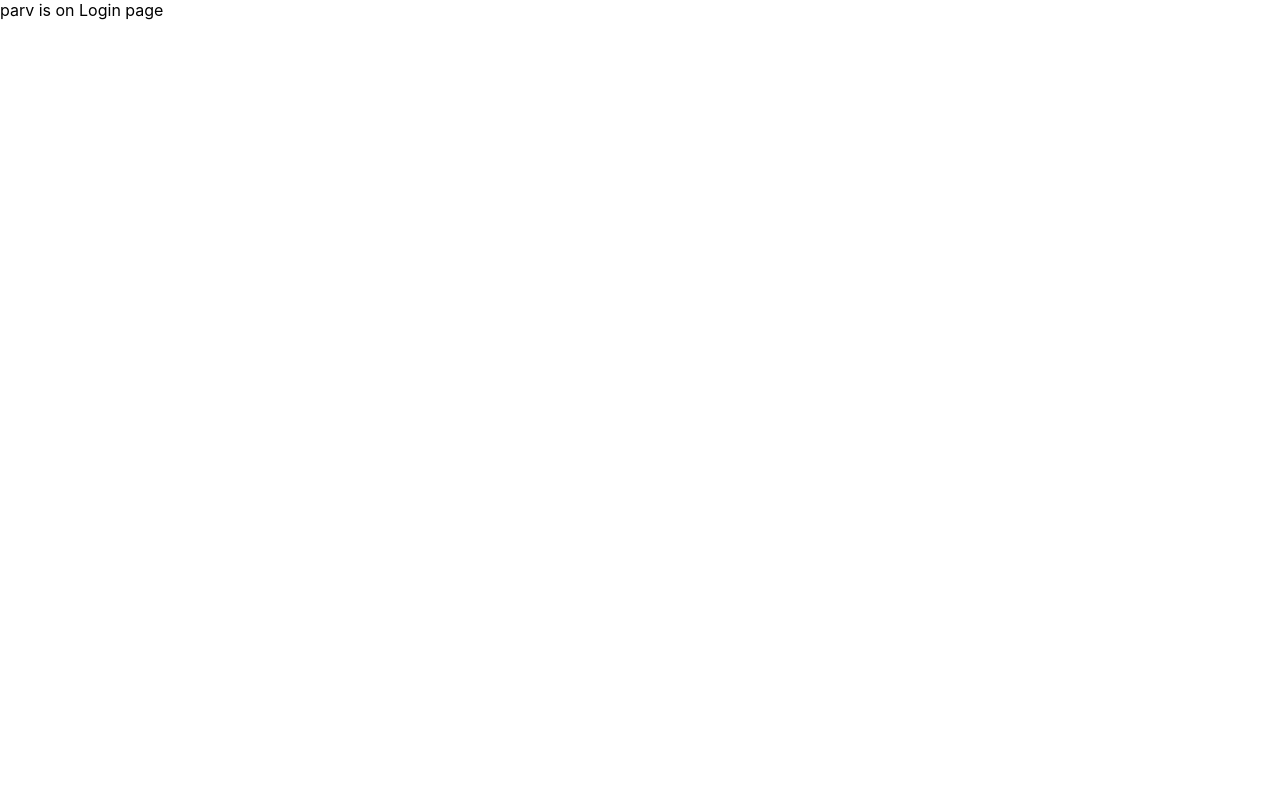
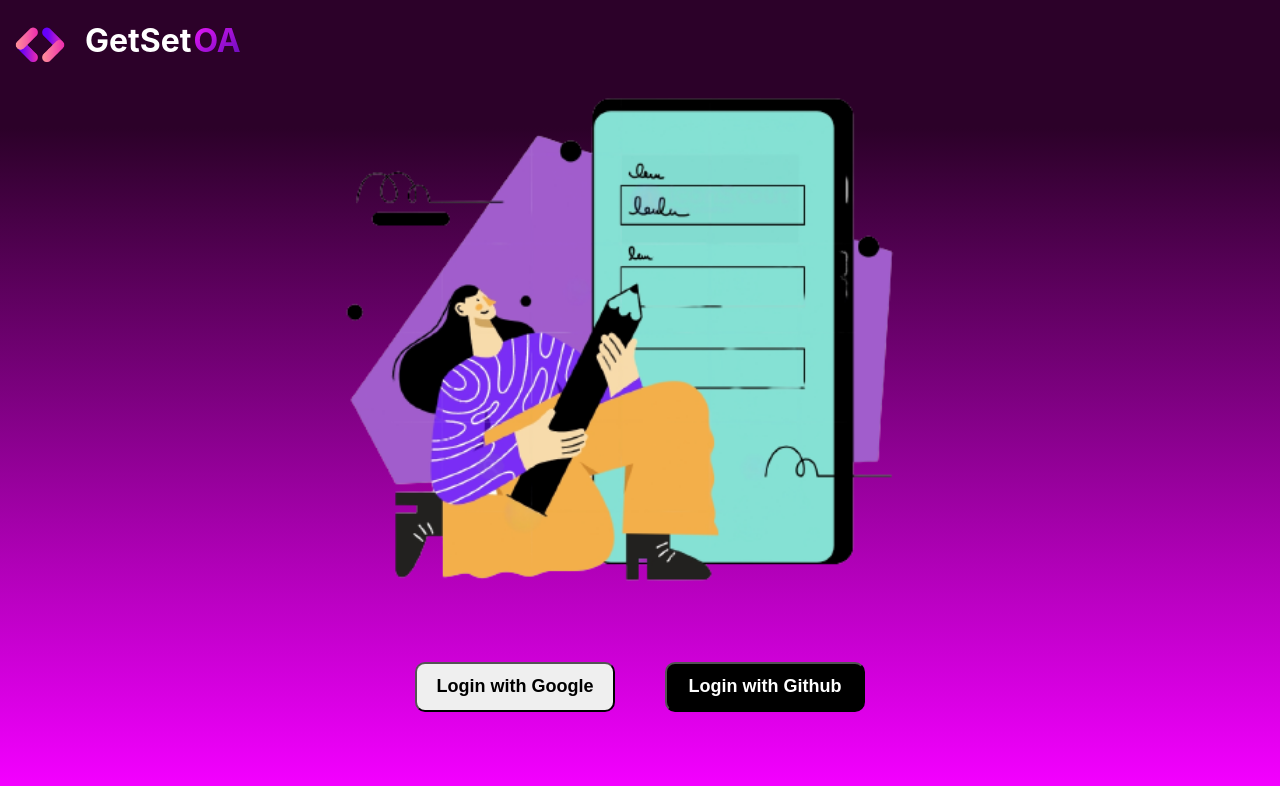
Before and after one commit to piyushhhxyz/GetSet-OA.com, a React (Create React App) app in the folder client/: page /auth in a window 1280 px wide. Shown: the top 786 px of the page. Built offline with nearby package versions, Linux system fonts and the light colour scheme.

Commit message:
login and Home page

```diff
--- a/client/src/Main.css
+++ b/client/src/Main.css
@@ -154,3 +154,77 @@
 .LINK {
   background-color: aqua;
 }
+.loginWrapper {
+  height: 100vh;
+  width: 100vw;
+  display: flex;
+  justify-content: center;
+  align-items: center;
+  margin-top: -100px;
+}
+.container {
+  width: 500px;
+  height: 500px;
+  display: flex;
+  flex-direction: column;
+  justify-content: center;
+  align-items: center;
+}
+.loginImg {
+  height: 800px;
+  width: 800px;
+}
+.btnDiv {
+  display: flex;
+}
+.gitBtn {
+  margin-left: 50px;
+  width: 200px;
+  height: 50px;
+  border-radius: 10px;
+  font-weight: 750;
+  font-size: large;
+  color: white;
+  background-color: black;
+}
+.googleBtn {
+  width: 200px;
+  height: 50px;
+  border-radius: 10px;
+  font-weight: 750;
+  font-size: large;
+}
+.homeWrapper {
+  background: rgb(0, 0, 0);
+  background: linear-gradient(
+    180deg,
+    rgba(0, 0, 0, 1) 0%,
+    rgba(152, 3, 249, 1) 81%
+  );
+  height: 100vh;
+}
+.appLogoHome {
+  height: 70px;
+  width: 70px;
+  border-radius: 50%;
+  margin-top: 10px;
+  margin-left: 0px;
+  margin-right: 10px;
+}
+.loginTop {
+  background: rgb(44, 1, 41);
+  background: linear-gradient(
+    180deg,
+    rgba(44, 1, 41, 1) 16%,
+    rgba(243, 0, 255, 1) 98%
+  );
+  height: 100vh;
+}
+.appLogoLogin {
+  height: 70px;
+  width: 70px;
+  border-radius: 50%;
+  margin-top: 10px;
+  margin-left: 5px;
+  margin-right: 10px;
+}
--- a/client/src/components/Routercomp.js
+++ b/client/src/components/Routercomp.js
@@ -1,11 +1,14 @@
 import { Route, Routes, BrowserRouter } from "react-router-dom";
 import Landing from "../pages/Landing";
+import Login from "../pages/Login";
+import Home from "../pages/Home";
 function Routercomp() {
   return (
     <BrowserRouter>
       <Routes>
         <Route path="/" element={<Landing />} />
-        <Route path="/auth" element={<>parv is on Login page</>} />
+        <Route path="/auth" element={<Login />} />
+        <Route path="/home" element={<Home />} />
       </Routes>
     </BrowserRouter>
   );
--- /dev/null
+++ b/client/src/pages/Home.js
@@ -0,0 +1,16 @@
+import React from "react";
+
+export default function Home() {
+  return (
+    <div className="homeWrapper">
+      <div className="inline">
+        <img
+          className="appLogoHome"
+          src="wepik-gradient-developers-pink-coding-logo-20230823145648gBI8.png"
+        />
+        <h1 className="name">GetSet</h1>
+        <h1 className="nameGr">OA</h1>
+      </div>
+    </div>
+  );
+}
--- /dev/null
+++ b/client/src/pages/Login.js
@@ -0,0 +1,25 @@
+import React from "react";
+
+export default function Login() {
+  return (
+    <div className="loginTop">
+      <div className="inline">
+        <img
+          className="appLogoLogin"
+          src="wepik-gradient-developers-pink-coding-logo-20230823145648gBI8.png"
+        />
+        <h1 className="name">GetSet</h1>
+        <h1 className="nameGr">OA</h1>
+      </div>
+      <div className="loginWrapper">
+        <div className="container">
+          <img src="loginbg-removebg-preview.png" className="loginImg"></img>
+          <div className="btnDiv">
+            <button className="googleBtn">Login with Google</button>
+            <button className="gitBtn"> Login with Github</button>
+          </div>
+        </div>
+      </div>
+    </div>
+  );
+}
```
Also changed, not shown: client/public/loginbg-removebg-preview.png (added), client/public/loginbg.png (added).
